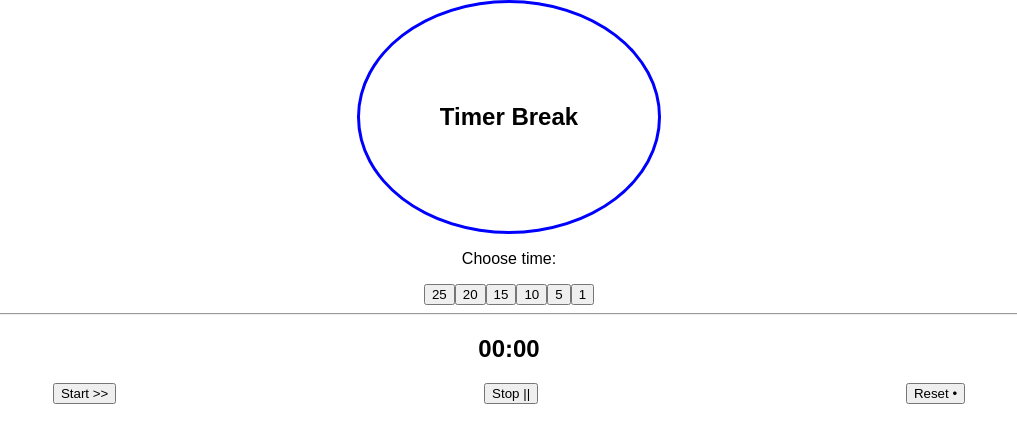
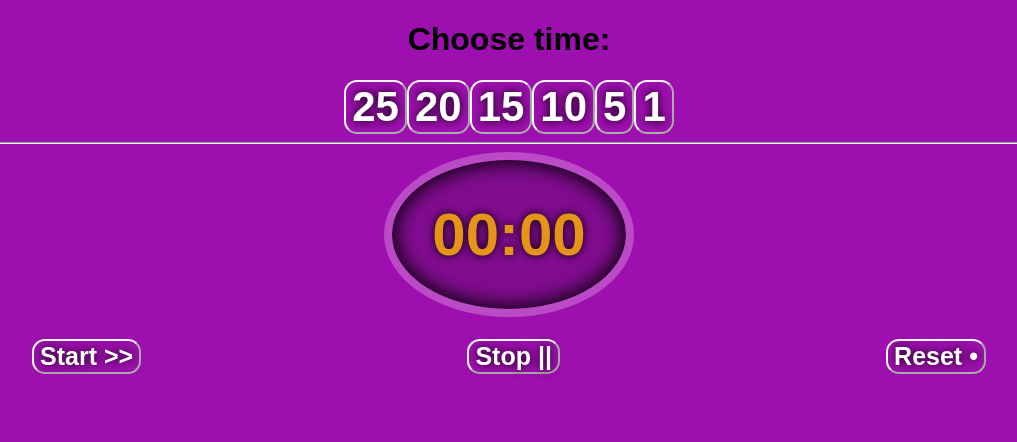
Before and after one commit to hodaya55/react-pomodoro-clock, a React (Create React App) app: page / in a window 1280 px wide. Shown: the top 442 px of the page, without its empty margins (131-1148 px from the left). Built offline with nearby package versions, Linux system fonts and the light colour scheme.

Commit message:
adding style

```diff
--- a/src/App.css
+++ b/src/App.css
@@ -1,25 +1,16 @@
+body {
+  background: #9d0fae;
+}
+
 .App {
   text-align: center;
+  background: #9d0fae;
+  border-radius: 50%;
 }
 
 .App-logo {
   animation: App-logo-spin infinite 20s linear;
   height: 80px;
-}
-
-.App-header {
-  background-color: #222;
-  height: 150px;
-  padding: 20px;
-  color: white;
-}
-
-.App-title {
-  font-size: 1.5em;
-}
-
-.App-intro {
-  font-size: large;
 }
 
 @keyframes App-logo-spin {
@@ -42,4 +33,47 @@
 .actions {
   display: flex;
   justify-content: space-around;
+  margin-top: 22px;
 }
+
+.timer {
+  font-size: 60px;
+  background: #760b82a8;
+  border-radius: 50%;
+  width: fit-content;
+  height: fit-content;
+  padding: 40px;
+  border: solid 8px #bb4ac7;
+  margin: auto;
+  color: #e69417;
+  text-shadow: 0 0 10px black;
+  box-shadow: inset 0 0 20px 3px black;
+}
+
+/* .actions>button {
+  background-color: #760b82a8;
+  font-size: larger;
+  color: white;
+  border-radius: 10px;
+  border-color: darkgoldenrod;
+  cursor: pointer;
+} */
+
+.chooseTime,
+.actions>button {
+  background: unset;
+  text-shadow: 0 0 10px black;
+  font-weight: bolder;
+  color: white;
+  border-color: white;
+  border-radius: 13px;
+  cursor: pointer;
+}
+
+.chooseTime {
+  font-size: 42px;
+}
+
+.actions>button {
+  font-size: 25px;
+}
--- a/src/App.js
+++ b/src/App.js
@@ -4,6 +4,8 @@ import './App.css';
 // Using props.children we can pass child elements to the component instance  for rendering.
 const Border = (props) => <div className={'FancyBorder'}>{props.children} </div>
 
+const ChooseTimer = (props) =>
+  <button className="chooseTime" onClick={props.selectTimer} value={props.time}>{props.time}</button>
 
 class Clock extends Component {
   constructor(props) {
@@ -63,17 +65,17 @@ class Clock extends Component {
   render() {
     return (
       <React.Fragment>
-        <Border>
-          {/* <h2>It is {this.state.date.toLocaleTimeString()}    now</h2> */}
-          <h2> Timer Break</h2>
-        </Border>
-        <p>Choose time:</p>
-        <button onClick={this.selectTimer} value="25">25</button>
-        <button onClick={this.selectTimer} value="20">20</button>
-        <button onClick={this.selectTimer} value="15">15</button>
-        <button onClick={this.selectTimer} value="10">10</button>
-        <button onClick={this.selectTimer} value="5">5</button>
-        <button onClick={this.selectTimer} value="1">1</button>
+        {/* <Border> */}
+        {/* <h2>It is {this.state.date.toLocaleTimeString()}    now</h2> */}
+        {/* <h2> Timer Break</h2> */}
+        {/* </Border> */}
+        <h1>Choose time:</h1>
+        <ChooseTimer time={25} selectTimer={this.selectTimer} />
+        <ChooseTimer time={20} selectTimer={this.selectTimer} />
+        <ChooseTimer time={15} selectTimer={this.selectTimer} />
+        <ChooseTimer time={10} selectTimer={this.selectTimer} />
+        <ChooseTimer time={5} selectTimer={this.selectTimer} />
+        <ChooseTimer time={1} selectTimer={this.selectTimer} />
         <hr />
         <h2 className="timer">
           {
```
